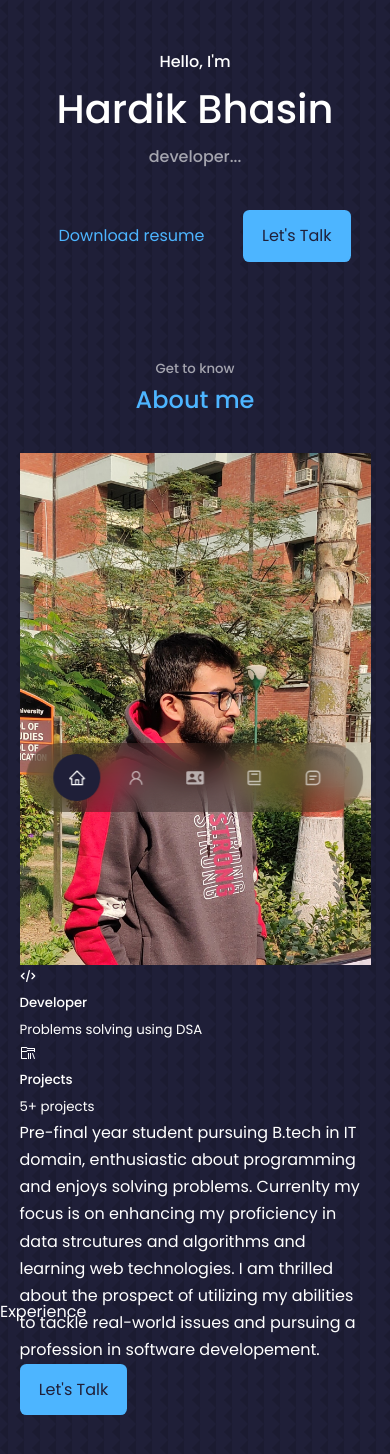
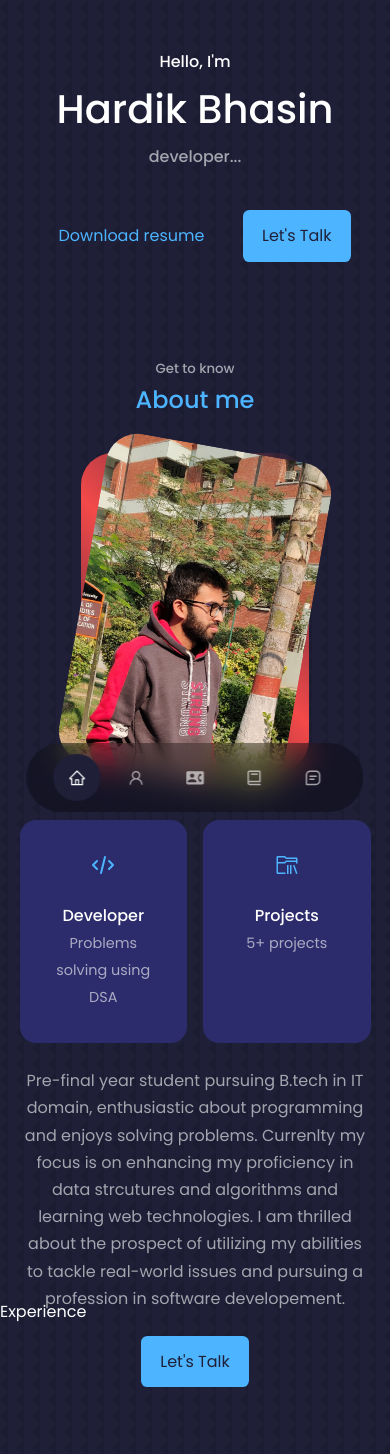
Before and after one commit to hardikbhasin/portfolio, a React (Create React App) app: page / in a window 390 px wide. Shown: the top 1454 px of the page. Built offline with nearby package versions, Linux system fonts and the light colour scheme.

Commit message:
added about component css

```diff
--- a/src/components/about/about.css
+++ b/src/components/about/about.css
@@ -0,0 +1,102 @@
+.about_container {
+    display: grid;
+    grid-template-columns: 35% 50%;
+    gap: 15%;
+}
+
+.about_me {
+    width: 100%;
+    aspect-ratio: 1/1.4;
+    border-radius: 2rem;
+    background: linear-gradient(45deg, transparent, var(--color-about-image), transparent);
+    display: grid;
+    place-items: center;
+}
+
+.about_me-image {
+    border-radius: 2rem;
+    overflow: hidden;
+    transform: rotate(10deg);
+    transition: var(--transition);
+}
+
+.about_me-image:hover {
+    transform: rotate(0);
+}
+
+.about_cards {
+    display: grid;
+    grid-template-columns: repeat(2, 1fr);
+    gap: 1.5rem;
+}
+
+.about_card {
+    background: var(--color-bg-variant);
+    border: 1px solid transparent;
+    border-radius: 1rem;
+    padding: 2rem;
+    text-align: center;
+    transition: var(--transition);
+}
+
+.about_card:hover {
+    background: transparent;
+    border-color: var(--color-primary-variant);
+    cursor: default;
+}
+
+.about_icon {
+    color: var(--color-primary);
+    font-size: 1.5rem;
+    margin-bottom: 1rem;
+}
+
+.about_card h5 {
+    font-size: 1rem;
+}
+
+.about_card small {
+    font-size: 0.9rem;
+    color: var(--color-light);
+}
+
+.about_content p {
+    margin: 2rem 0 2.6rem;
+    color: var(--color-light);
+}
+
+@media screen and (max-width: 1024px){
+    .about_container {
+        grid-template-columns: 1fr;
+        gap: 0;
+    }
+
+    .about_me {
+        width: 50%;
+        margin: 2rem auto 4rem;
+    }
+
+    .about_content p {
+        margin: 1rem 0 1.5rem;
+    }
+}
+
+@media screen and (max-width: 600px){
+    .about_me {
+        width: 65%;
+        margin: 0rem auto 3rem;
+    }
+
+    .about_cards {
+        grid-template-columns: 1fr 1fr;
+        gap: 1rem;
+    }
+
+    .about_content {
+        text-align: center;
+    }
+
+    .about_content p {
+        margin: 1.5rem 0;
+    }
+}
--- a/src/components/about/about.jsx
+++ b/src/components/about/about.jsx
@@ -17,13 +17,13 @@
         </div>
         <div className="about_content">
           <div className="about_cards">
-            <article className='about_content'>
+            <article className='about_card'>
               <HiOutlineCode className='about_icon' />
               <h5>Developer</h5>
               <small>Problems solving using DSA</small>
 
             </article>
-            <article className='about_content'>
+            <article className='about_card'>
               <VscFolderLibrary className='about_icon' />
               <h5>Projects</h5>
               <small>5+ projects</small>
--- a/src/index.css
+++ b/src/index.css
@@ -19,6 +19,7 @@
     --container-width-md: 86%;
     --container-width-sm: 90%;
     --transition: all 400ms ease;
+    --color-about-image : rgb(244, 73, 73);
 }
 html{
     scroll-behavior: smooth;
```
